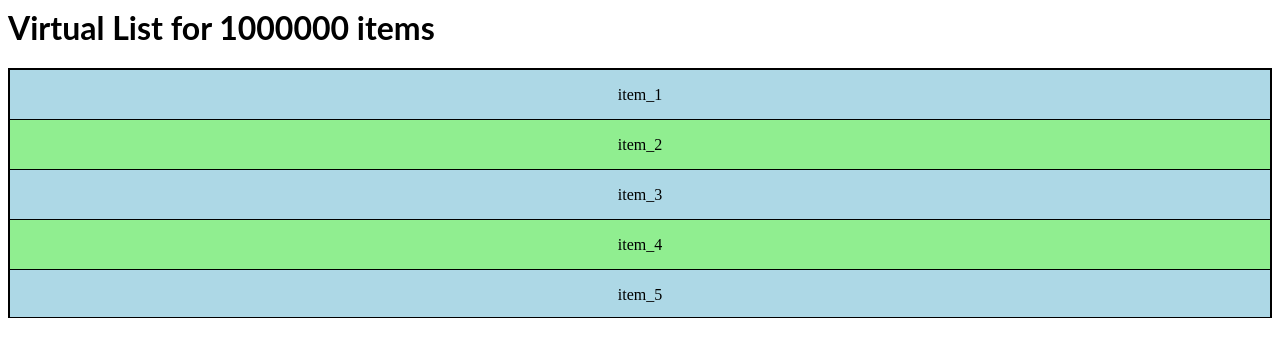
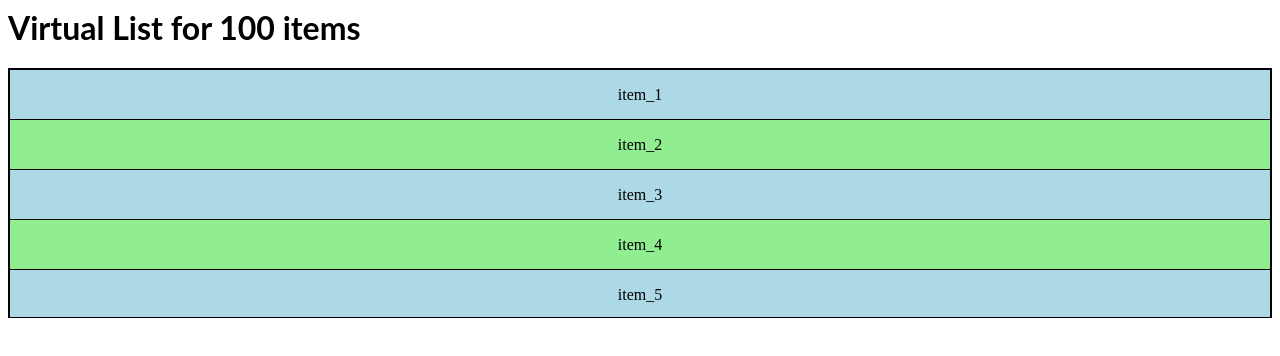
Before and after one commit to cjsmagic/react-custom-virtualization, a React (Create React App) app: page / in a window 1280 px wide. Shown: the top 356 px of the page. Built offline with nearby package versions, Linux system fonts and the light colour scheme; what proptypes would draw is missing.

Commit message:
1 file modified

```diff
--- a/src/App.js
+++ b/src/App.js
@@ -2,9 +2,7 @@ import React from 'react';
 import './style.css';
 import VirtualList from './VirtualList';
 
-const items = new Array(1000000)
-  .fill(null)
-  .map((_, index) => `item_${index + 1}`);
+const items = new Array(100).fill(null).map((_, index) => `item_${index + 1}`);
 
 const renderItem = ({ item, index }) => (
   <div
```
